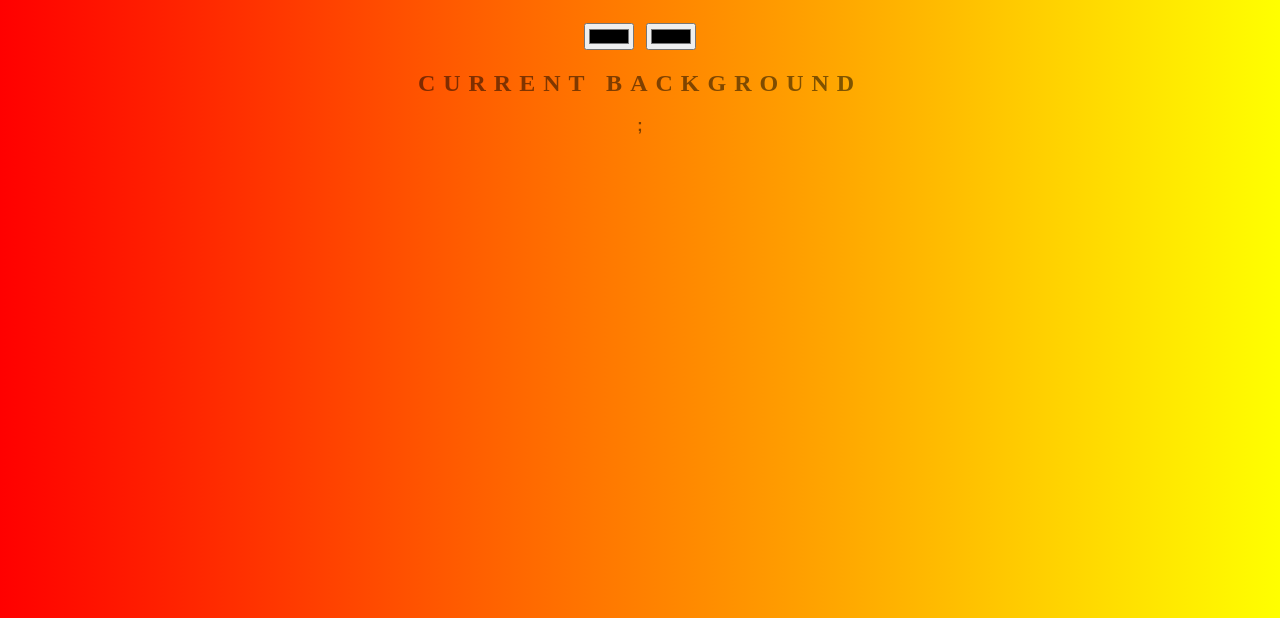
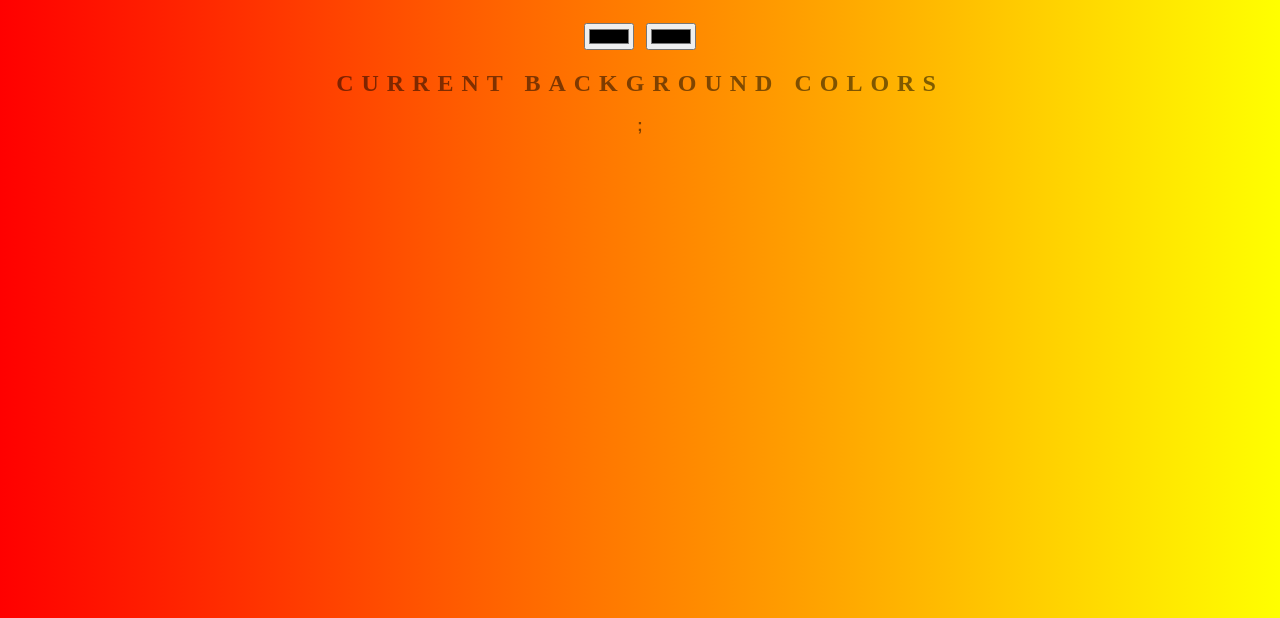
Before and after one commit to stephenk98/background-generator, a plain HTML site: page index.html in a window 1280 px wide. Shown: the part 182-800 px from the top of the page. Drawn offline with Linux system fonts and the light colour scheme.

Commit message:
Changing text

```diff
--- a/index.html
+++ b/index.html
@@ -8,7 +8,7 @@
 	<h1>Background Generator</h1>
 	<input class="color1" type="color" name="color1">
 	<input class="color2" type="color" name="color2">
-	<h2>Current Background</h2>
+	<h2>Current Background Colors</h2>
 	<h3></h3>
 	<script type="text/javascript" src="script.js"></script>
 </body>
```
